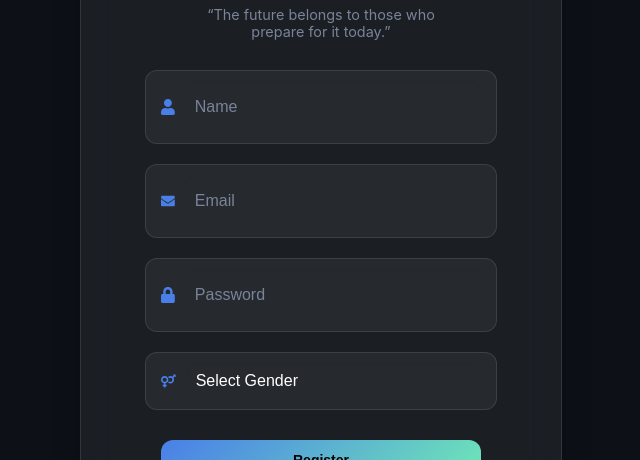
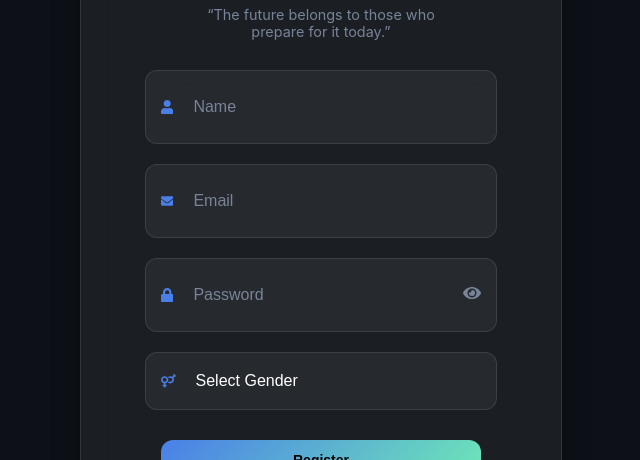
Before and after one commit to kabilan345/expense-tracker, a React (Vite) app: page /register in a window 1280 px wide. Shown: the part 193-653 px from the top of the page, without its empty margins (319-959 px from the left). Built offline with nearby package versions, Linux system fonts and the light colour scheme; no server answers.

Commit message:
fixed the eye icon in password field

```diff
--- a/src/components/Auth/Login.css
+++ b/src/components/Auth/Login.css
@@ -1,4 +1,19 @@
 /* ===== AUTH PAGE WRAPPER (SCOPED) ===== */
+/* Remove browser default eye icon */
+input[type="password"]::-ms-reveal,
+input[type="password"]::-ms-clear {
+  display: none;
+}
+
+input[type="password"]::-webkit-credentials-auto-fill-button,
+input[type="password"]::-webkit-textfield-decoration-container {
+  display: none !important;
+}
+
+input[type="password"] {
+  appearance: none;
+}
+
 .auth-page {
   min-height: 100vh;
   display: flex;
@@ -61,6 +76,7 @@
 .auth-page .input-group {
   display: flex;
   align-items: center;
+  position: relative; /* 🔥 ADD THIS */
   width: 100%;
   max-width: 320px;
   margin: 10px auto;
@@ -68,7 +84,16 @@
   padding: 10px 15px;
   border-radius: 12px;
   border: 1px solid rgba(255,255,255,0.1);
-  transition: 0.3s;
+}
+
+.auth-page .password-toggle {
+  position: absolute;
+  right: 15px;
+  top: 50%;
+  transform: translateY(-50%);
+  color: var(--text-secondary);
+  cursor: pointer;
+  font-size: 18px;
 }
 
 .auth-page .input-group:hover {
@@ -87,6 +112,7 @@
   background: transparent;
   border: none;
   outline: none;
+  padding-right: 40px;
   color: var(--text-primary);
   width: 100%;
 }
--- a/src/components/Auth/Login.jsx
+++ b/src/components/Auth/Login.jsx
@@ -5,12 +5,14 @@ import { useNavigate } from 'react-router-dom';
 import { ToastContainer, toast, Zoom } from 'react-toastify';
 import 'react-toastify/dist/ReactToastify.css';
 import { FaEnvelope, FaLock } from 'react-icons/fa';
+import { FaEye, FaEyeSlash } from 'react-icons/fa';
 import './Login.css';
 // import logo from '../../assets/logo.png';
 
 const Login = () => {
   const [form, setForm] = useState({ email: "", password: "" });
   const [isSubmitting, setIsSubmitting] = useState(false);
+  const [showPassword, setShowPassword] = useState(false);
   const navigate = useNavigate();
 
   const handleChange = (e) =>
@@ -62,13 +64,21 @@ const Login = () => {
           </div>
           <div className="input-group">
   <FaLock className="icon" />
+
   <input
     name="password"
-              type="password"
+    type={showPassword ? "text" : "password"}
     placeholder="Password"
     onChange={handleChange}
     required
   />
+
+  <span
+    className="password-toggle"
+    onClick={() => setShowPassword(!showPassword)}
+  >
+    {showPassword ? <FaEyeSlash /> : <FaEye />}
+  </span>
 </div>
 
           <button type="submit" className="submit-btn" disabled={isSubmitting}>
--- a/src/components/Auth/Register.css
+++ b/src/components/Auth/Register.css
@@ -1,4 +1,20 @@
 /* ===== AUTH PAGE WRAPPER ===== */
+
+/* Hide browser default eye icon */
+input[type="password"]::-ms-reveal,
+input[type="password"]::-ms-clear {
+  display: none;
+}
+
+input[type="password"]::-webkit-credentials-auto-fill-button,
+input[type="password"]::-webkit-textfield-decoration-container {
+  display: none !important;
+}
+
+input[type="password"] {
+  appearance: none;
+}
+
 .auth-page {
   min-height: 100vh;
   display: flex;
@@ -61,6 +77,7 @@
 .auth-page .input-group {
   display: flex;
   align-items: center;
+  position: relative; /* 🔥 ADD THIS */
   width: 100%;
   max-width: 320px;
   margin: 10px auto;
@@ -68,7 +85,16 @@
   padding: 10px 15px;
   border-radius: 12px;
   border: 1px solid rgba(255,255,255,0.1);
-  transition: 0.3s;
+}
+
+.auth-page .password-toggle {
+  position: absolute;
+  right: 15px;
+  top: 50%;
+  transform: translateY(-50%);
+  color: var(--text-secondary);
+  cursor: pointer;
+  font-size: 18px;
 }
 
 .auth-page .input-group:hover {
@@ -91,6 +117,7 @@
   color: var(--text-primary);
   width: 100%;
   font-size: 1rem;
+  padding-right: 40px;
 }
 
 /* SELECT DROPDOWN FIX */
--- a/src/components/Auth/Register.jsx
+++ b/src/components/Auth/Register.jsx
@@ -8,6 +8,7 @@ import maleprofile from '../../assets/male.jpeg';
 import femaleprofile from '../../assets/female.jpeg';
 import './Register.css';
 import { FaUser, FaEnvelope, FaLock, FaVenusMars } from 'react-icons/fa';
+import { FaEye, FaEyeSlash } from 'react-icons/fa';
 import { db } from "../../firebase";
 import { setDoc, doc } from "firebase/firestore";
 
@@ -15,6 +16,7 @@ import { setDoc, doc } from "firebase/firestore";
 const Register = () => {
   const [form, setForm] = useState({ name: "", email: "", password: "", gender: "" });
   const [isSubmitting, setIsSubmitting] = useState(false);
+  const [showPassword, setShowPassword] = useState(false);
   const navigate = useNavigate();
 
   const handleChange = (e) => setForm({ ...form, [e.target.name]: e.target.value });
@@ -82,9 +84,23 @@ await setDoc(doc(db, "users", userCred.user.uid), {
             <input name="email" type="email" placeholder="Email" onChange={handleChange} required />
           </div>
           <div className="input-group">
-            <FaLock className="icon" />
-            <input name="password" type="password" placeholder="Password" onChange={handleChange} required />
-          </div>
+  <FaLock className="icon" />
+
+  <input
+    name="password"
+    type={showPassword ? "text" : "password"}
+    placeholder="Password"
+    onChange={handleChange}
+    required
+  />
+
+  <span
+    className="password-toggle"
+    onClick={() => setShowPassword(!showPassword)}
+  >
+    {showPassword ? <FaEyeSlash /> : <FaEye />}
+  </span>
+</div>
           <div className="input-group">
             <FaVenusMars className="icon" />
             <select name="gender" value={form.gender} onChange={handleChange} required>
```
Lines whose indentation alone changed are shown as unchanged.
